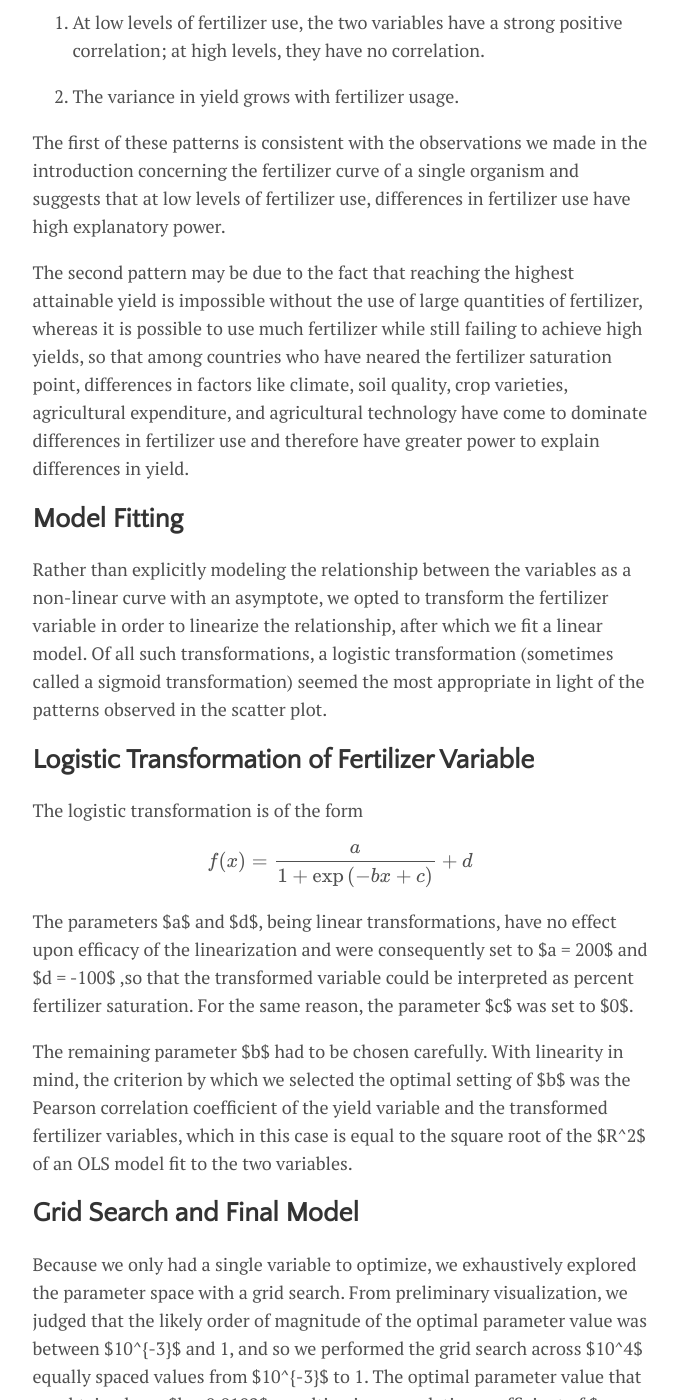
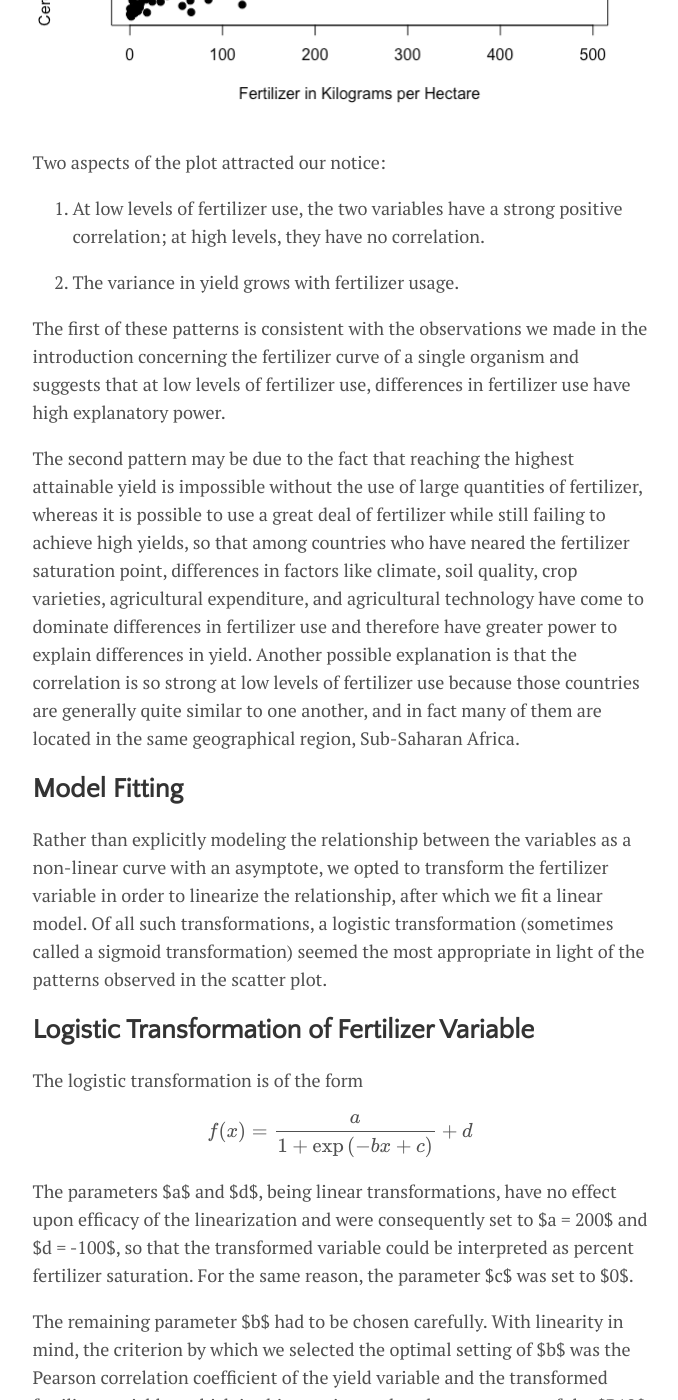
Before and after one commit to DanielAmes/DanielAmes.github.io, a Jekyll site: the page built from _posts/2024-11-14-grainyieldproject.md, in a window 1280 px wide and 1400 px high, scrolled down 2528 px. Shown: the whole window, without its empty margins (300-978 px from the left). Built offline with Jekyll 4.4.1, drawn with Linux system fonts in a browser that asks for light colours; formulas are drawn with MathJax 3; the table of contents is made by our own code; some of the changed text lies outside the part shown.

Commit message:
grain proj

```diff
--- a/_posts/2024-11-14-grainyieldproject.md
+++ b/_posts/2024-11-14-grainyieldproject.md
@@ -23,15 +23,17 @@
 
 ## Data
 
-The grain yield data comes from [Our World in Data](https://ourworldindata.org/crop-yields), and the fertilizer usage data comes from [The World Bank](https://data.worldbank.org/indicator/AG.CON.FERT.PT.ZS).
+The grain yield data comes from [Our World in Data](https://ourworldindata.org/crop-yields), and the fertilizer usage data comes from [The World Bank](https://data.worldbank.org/indicator/AG.CON.FERT.ZS).
+
+The main downside of the fertilizer data is that it is not specific to grain crops, nor does the data distinguish between nitrogen, phosphorus, and potassium fertilizers. We reasoned that it would nevertheless serve as an approximation of the level of fertilizer applied to grains because in most countries grains account for around a third of total agricultural production.
 
 We began by considering the data from 2019, because that is the most recent year for which complete data is available. Afterwards, we extended our analysis backwards in time.
 
 ## Exploratory Visualization
-To get an idea of how grain yields and fertilizer use separately vary across the globe, we created world maps of the two variables:
+To get an idea of how grain yields and fertilizer use separately vary across the globe, we created maps of the two variables with the R package _rworldmap_:
 
 
-Above is the scatterplot of grain yield in metric tons produced per hectare against fertilizer in kilograms applied per hectare.
+Below is the scatter plot of grain yield in metric tons produced per hectare against fertilizer in kilograms applied per hectare.
 
 ![Figure 3]({{ site.baseurl }}/assets/img/FertilizerYieldScatter.png)
 
@@ -43,9 +45,7 @@
 
 The first of these patterns is consistent with the observations we made in the introduction concerning the fertilizer curve of a single organism and suggests that at low levels of fertilizer use, differences in fertilizer use have high explanatory power.
 
-The second pattern may be due to the fact that reaching the highest attainable yield is impossible without the use of large quantities of fertilizer, whereas it is possible to use much fertilizer while still failing to achieve high yields, so that among countries who have neared the fertilizer saturation point, differences in factors like climate, soil quality, crop varieties, agricultural expenditure, and agricultural technology have come to dominate differences in fertilizer use and therefore have greater power to explain differences in yield.
-
-
+The second pattern may be due to the fact that reaching the highest attainable yield is impossible without the use of large quantities of fertilizer, whereas it is possible to use a great deal of fertilizer while still failing to achieve high yields, so that among countries who have neared the fertilizer saturation point, differences in factors like climate, soil quality, crop varieties, agricultural expenditure, and agricultural technology have come to dominate differences in fertilizer use and therefore have greater power to explain differences in yield. Another possible explanation is that the correlation is so strong at low levels of fertilizer use because those countries are generally quite similar to one another, and in fact many of them are located in the same geographical region, Sub-Saharan Africa.
 
 ## Model Fitting
 
@@ -59,14 +59,16 @@
 f(x) = \frac{a}{1+\exp{(-bx + c})} + d
 $$
 
-The parameters $a$ and $d$, being linear transformations, have no effect upon efficacy of the linearization and were consequently set to $a = 200$ and $d = -100$ ,so that the transformed variable could be interpreted as percent fertilizer saturation. For the same reason, the parameter $c$ was set to $0$.
+The parameters $a$ and $d$, being linear transformations, have no effect upon efficacy of the linearization and were consequently set to $a = 200$ and $d = -100$, so that the transformed variable could be interpreted as percent fertilizer saturation. For the same reason, the parameter $c$ was set to $0$.
 
 The remaining parameter $b$ had to be chosen carefully. With linearity in mind, the criterion by which we selected the optimal setting of $b$ was the Pearson correlation coefficient of the yield variable and the transformed fertilizer variables, which in this case is equal to the square root of the $R^2$ of an OLS model fit to the two variables.
 
 ## Grid Search and Final Model
 Because we only had a single variable to optimize, we exhaustively explored the parameter space with a grid search. From preliminary visualization, we judged that the likely order of magnitude of the optimal parameter value was between $10^{-3}$ and 1, and so we performed the grid search across $10^4$ equally spaced values from $10^{-3}$ to 1. The optimal parameter value that we obtained was $b = 0.0182$, resulting in a correlation coefficient of $r = 0.702$ (the code can be found in the appendix).
 
-## Clustering Analysis
+We can see that after the transformation, a linear model fits the data quite well
+
+## Gaussian Mixture Model
 
 ## Reverse Causality
 
```
